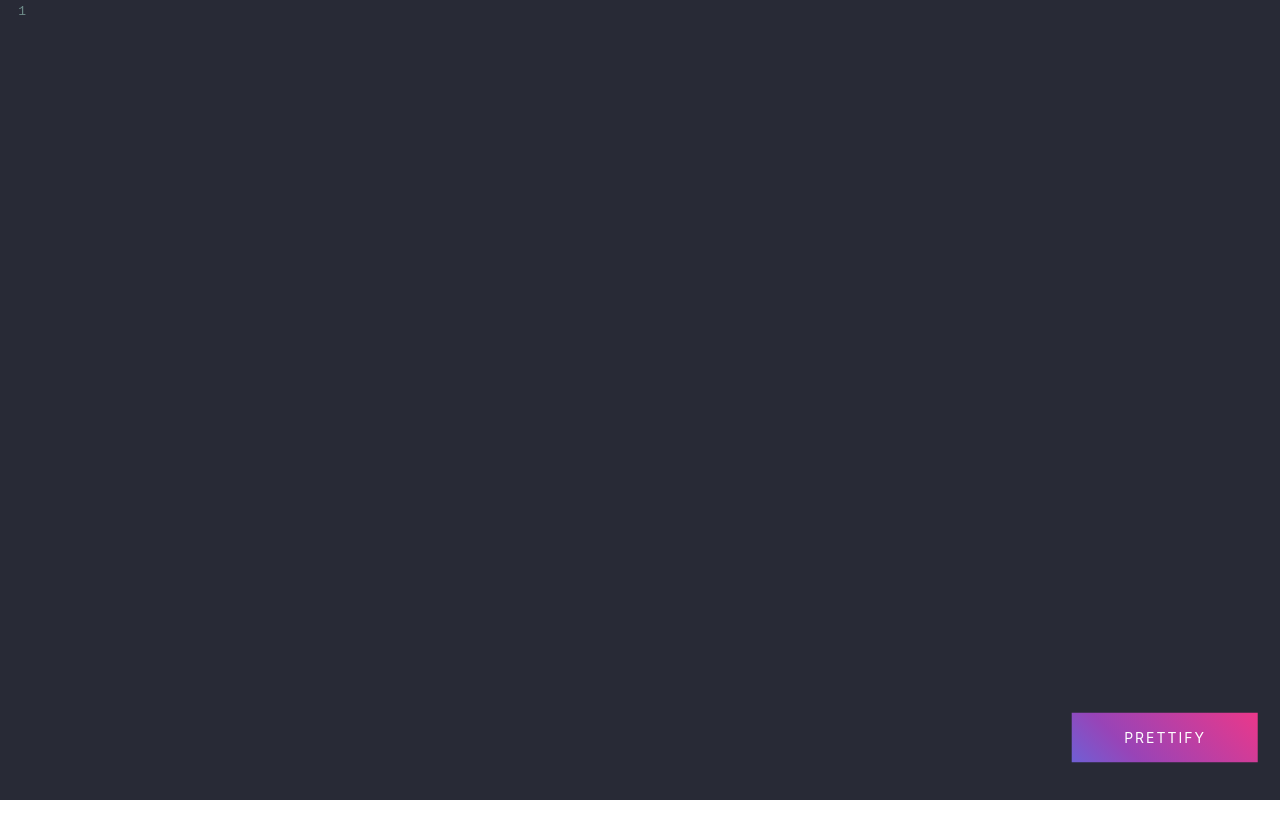
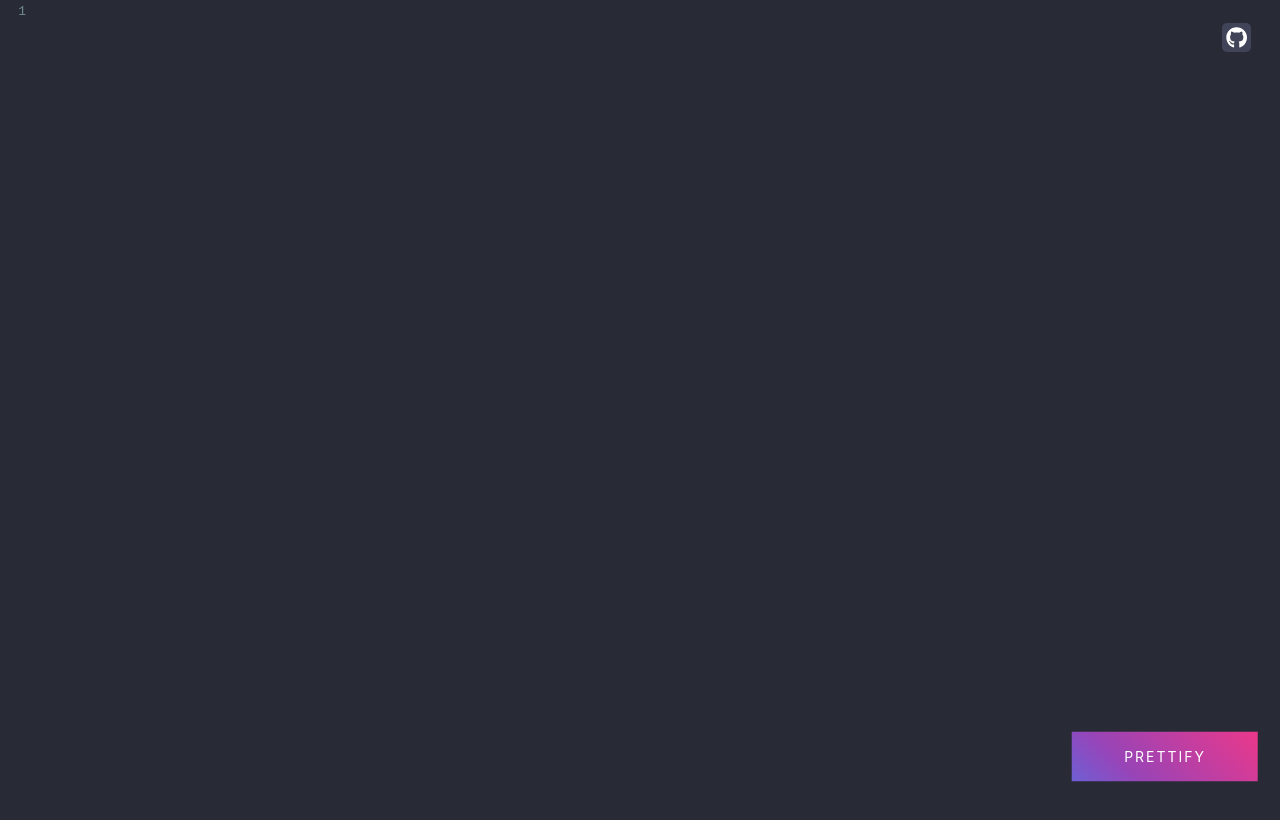
Before and after one commit to augusto-jm-amaral/json-prettier-app, a React (Create React App) app: page / in a window 1280 px wide. Built offline with nearby package versions, Linux system fonts and the light colour scheme.

Commit message:
✨ Add repository link. #2

```diff
--- a/package.json
+++ b/package.json
@@ -3,6 +3,9 @@
   "version": "0.1.0",
   "private": true,
   "dependencies": {
+    "@fortawesome/fontawesome-svg-core": "^1.2.32",
+    "@fortawesome/free-brands-svg-icons": "^5.15.1",
+    "@fortawesome/react-fontawesome": "^0.1.11",
     "@testing-library/jest-dom": "^4.2.4",
     "@testing-library/react": "^9.3.2",
     "@testing-library/user-event": "^7.1.2",
--- a/src/App.css
+++ b/src/App.css
@@ -1,5 +1,6 @@
 .CodeMirror {
   height: 100vh !important;
+  padding-bottom: 20px;
 }
 
 .button-container {
@@ -31,10 +32,16 @@
 
 .btn::after {
   position: absolute;
-  content:'';
+  content: "";
   display: inline-block;
-  background: rgba(59,173,227,1);
-  background: linear-gradient(45deg, rgba(59,173,227,1) 0%, rgba(87,111,230,1) 25%, rgba(152,68,183,1) 51%, rgba(255,53,127,1) 100%);
+  background: rgba(59, 173, 227, 1);
+  background: linear-gradient(
+    45deg,
+    rgba(59, 173, 227, 1) 0%,
+    rgba(87, 111, 230, 1) 25%,
+    rgba(152, 68, 183, 1) 51%,
+    rgba(255, 53, 127, 1) 100%
+  );
   height: 50px;
   width: 372px;
   z-index: -1;
@@ -43,7 +50,7 @@
 }
 
 .btn:hover::after {
-    transform: translateX(-200px);
+  transform: translateX(-200px);
 }
 
 .btn span {
@@ -54,3 +61,25 @@
 .btn:active {
   transform: scale(0.98, 0.95);
 }
+
+.iconsContainer {
+  position: absolute;
+  display: flex;
+  align-items: center;
+  height: 35px;
+  top: 20px;
+  right: 25px;
+  z-index: 2;
+}
+
+.iconsContainer > a {
+  margin: 0 4px;
+  padding: 4px;
+  background-color: #414458;
+  border-radius: 5px;
+  transition: transform 0.3s;
+}
+
+.iconsContainer > a:hover {
+  transform: translateY(-5px);
+}
--- a/src/App.js
+++ b/src/App.js
@@ -1,38 +1,46 @@
-import React, { useState } from 'react';
-import { UnControlled as CodeMirror } from 'react-codemirror2'
-import { format } from 'prettier/standalone'
-import parserBabel from 'prettier/parser-babel'
-import Toastify from 'toastify-js'
+import React, { useState } from "react";
+import { UnControlled as CodeMirror } from "react-codemirror2";
+import { format } from "prettier/standalone";
+import parserBabel from "prettier/parser-babel";
+import Toastify from "toastify-js";
 
-import 'codemirror/lib/codemirror.css';
-import 'codemirror/theme/dracula.css';
-import './App.css'
-import 'toastify-js/src/toastify.css'
+import "codemirror/lib/codemirror.css";
+import "codemirror/theme/dracula.css";
+import "./App.css";
+import "toastify-js/src/toastify.css";
+import Icon from "./components/Icon/Icon";
 
-require('codemirror/mode/javascript/javascript');
+require("codemirror/mode/javascript/javascript");
 
-let instance
+let instance;
+const GITHUB_REPOSITORY =
+  "https://github.com/augusto-jm-amaral/json-prettier-app";
 
 function App(props) {
-  const [text, setText] = useState('')
+  const [text, setText] = useState("");
 
-  return <div className="wrapper">
+  return (
+    <div className="wrapper">
       <CodeMirror
-      editorDidMount={editor => {
-
-        instance = editor
+        editorDidMount={(editor) => {
+          instance = editor;
         }}
         onChange={(editor, data, value) => {
-        setText(value)
+          setText(value);
         }}
         className="CodeMirror"
         options={{
           mode: { name: "javascript", json: true },
-        theme: 'dracula',
+          theme: "dracula",
           lineNumbers: true,
           viewportMargin: Infinity,
         }}
       />
+      <div className="iconsContainer">
+        <a href={GITHUB_REPOSITORY} target="_blanck">
+          <Icon icon={["fab", "github"]} size="lg" color="#fff" />
+        </a>
+      </div>
       <div className="button-container">
         <a /* eslint-disable-line */
           href="#"
@@ -40,23 +48,24 @@ function App(props) {
           onClick={() => {
             try {
               const newText = format(text, {
-              parser: 'json',
+                parser: "json",
                 printWidth: 0,
-              trailingComma: 'all',
-              plugins: [parserBabel]
-            })
+                trailingComma: "all",
+                plugins: [parserBabel],
+              });
 
-            instance.setValue(newText)
+              instance.setValue(newText);
             } catch (e) {
-            console.error(e)
+              console.error(e);
 
               Toastify({
                 text: "Invalid JSON",
                 duration: 3000,
                 newWindow: true,
                 gravity: "top", // `top` or `bottom`
-              position: 'right', // `left`, `center` or `right`
-              backgroundColor: "linear-gradient(to right, rgb(255, 95, 109), rgb(255, 195, 113))",
+                position: "right", // `left`, `center` or `right`
+                backgroundColor:
+                  "linear-gradient(to right, rgb(255, 95, 109), rgb(255, 195, 113))",
                 stopOnFocus: true, // Prevents dismissing of toast on hover
               }).showToast();
             }
@@ -66,6 +75,7 @@ function App(props) {
         </a>
       </div>
     </div>
+  );
 }
 
 export default App;
--- /dev/null
+++ b/src/components/Icon/Icon.js
@@ -0,0 +1,10 @@
+import React from "react";
+import { library } from "@fortawesome/fontawesome-svg-core";
+import { FontAwesomeIcon } from "@fortawesome/react-fontawesome";
+import { faGithub } from "@fortawesome/free-brands-svg-icons";
+
+library.add(faGithub);
+
+const Icon = ({ ...props }) => <FontAwesomeIcon {...props} />;
+
+export default Icon;
```
Also changed, not shown: 1 other file (tests, documents, lock files or other folders). Lines whose indentation alone changed are shown as unchanged.
